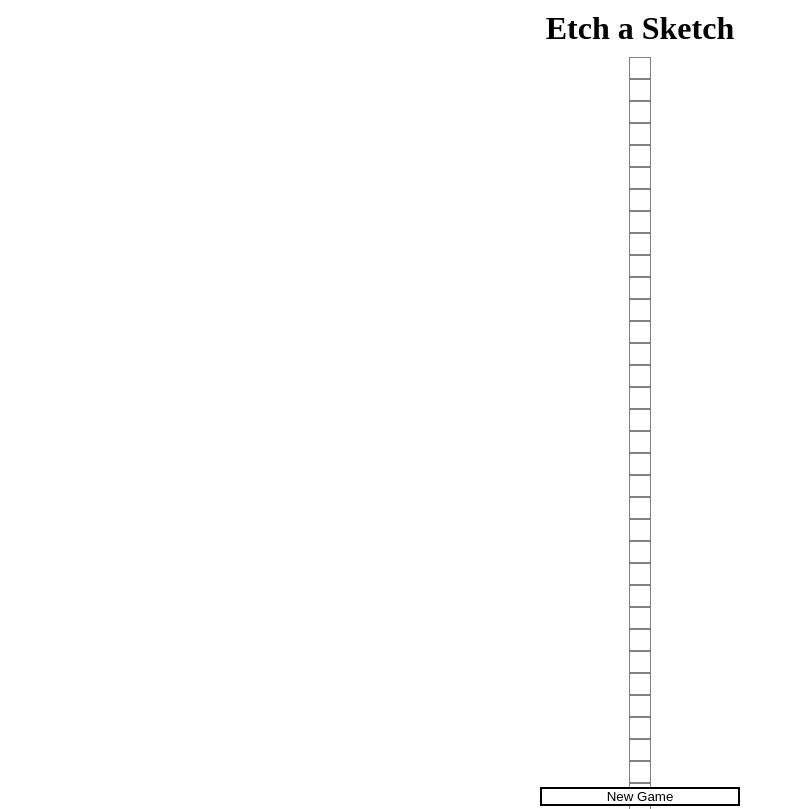
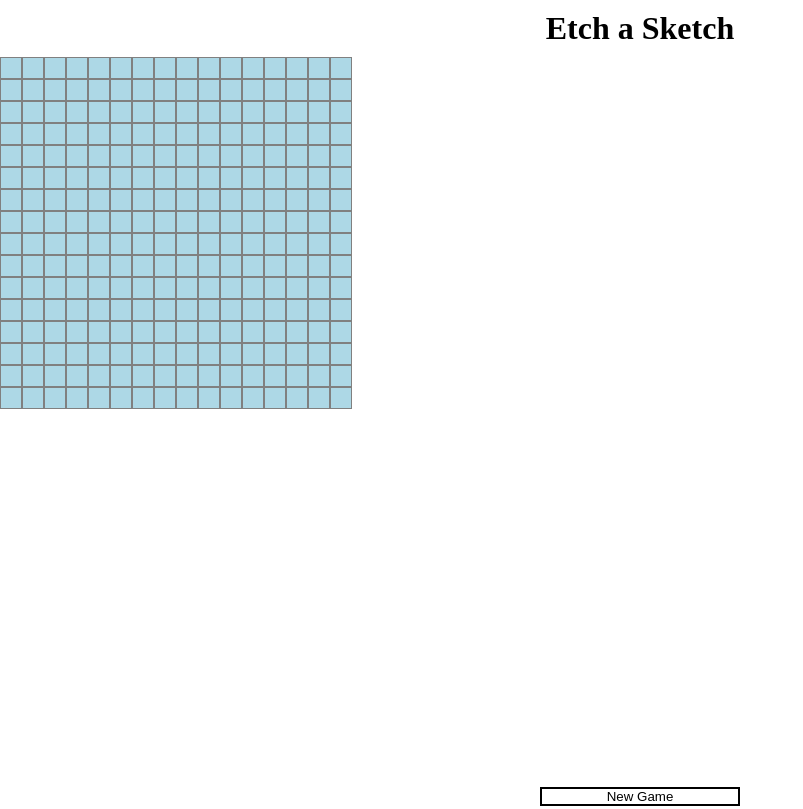
Before and after one commit to b-rares/etch-a-sketch, a plain HTML site: page index.html in a window 1280 px wide. Shown: the top 809 px of the page, without its empty margins (0-803 px from the left). Drawn offline with Linux system fonts and the light colour scheme.

Commit message:
Added new functions and fixed some css grid

```diff
--- a/script.js
+++ b/script.js
@@ -1,5 +1,5 @@
-const button = document.querySelector(`button`);
 const divContainer = document.querySelector(`#div_container`);
+const button = document.querySelector(`#button`);
 const colors = [
   `#BA7BA1`,
   `#C28CAE`,
@@ -22,8 +22,22 @@ let createGrid = () => {
         div.style.backgroundColor = randomColor;
       }
     });
-    divContainer.append(div);
+    divContainer.appendChild(div);
   }
 };
 
+let restart = () => {
+  gridSize = prompt(`How many divs?`);
+  deleteGrid();
+  createGrid();
+};
+
+let deleteGrid = () => {
+  while (divContainer.hasChildNodes) {
+    divContainer.removeChild(divContainer.firstChild);
+  }
+};
+
+button.addEventListener(`click`, restart);
+
 createGrid();
--- a/style.css
+++ b/style.css
@@ -28,22 +28,28 @@ button {
 }
 
 #game_container {
+  display: grid;
+  grid-template-rows: repeat(16, 1fr);
+  grid-template-columns: repeat(16, 1fr);
   width: 100%;
   height: 90%;
-  display: flex;
-  justify-content: center;
+  margin: 0 auto;
+  align-items: center;
 }
 
 .div-game {
   width: 20px;
   height: 20px;
   border: 1px grey solid;
-  grid-column: repeat(16, 1fr);
-  grid-row: repeat(16, 1fr);
+  grid-column: repeat(16, 2fr);
+  grid-row: repeat(16, 2fr);
+  align-self: center;
 }
 
-#div-container {
-  display: grid;
+#div_container {
+  width: 100%;
+  display: inline-grid;
   grid-template-columns: repeat(16, 1fr);
   grid-template-rows: repeat(16, 1fr);
+  background-color: lightblue;
 }
```
